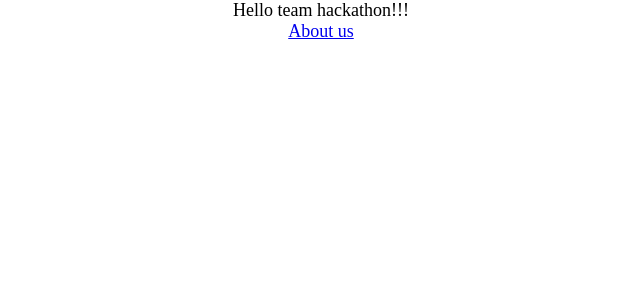
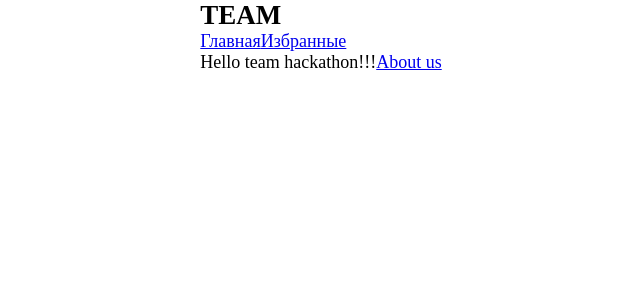
Before and after one commit to KarinaKold/TEAM-hackathon, a React (Vite) app: page / in a window 1280 px wide. Shown: the top 300 px of the page, without its empty margins (319-959 px from the left). Built offline with nearby package versions, Linux system fonts and the light colour scheme.

Commit message:
feat: create Home page, fix routing

```diff
--- a/src/App.jsx
+++ b/src/App.jsx
@@ -1,10 +1,15 @@
-import { Link } from 'react-router';
+import { Link, Outlet } from 'react-router';
+import { Navbar } from './components';
 
 export const App = () => {
 	return (
-		<div style={{ display: 'flex', flexDirection: 'column', alignItems: 'center' }}>
+		<div className="flex flex-col items-center">
+			<Navbar />
 			Hello team hackathon!!!
-			<Link to="/about">About us</Link>
+			<Link className="text-cyan-800" to="/about">
+				About us
+			</Link>
+			<Outlet />
 		</div>
 	);
 };
--- /dev/null
+++ b/src/components/dropdown/Dropdown.jsx
@@ -0,0 +1,12 @@
+import { Link } from 'react-router';
+
+export const Dropdown = () => {
+	return (
+		<div>
+			Hello team hackathon!!!
+			<Link className="text-cyan-800" to="/about">
+				About us
+			</Link>
+		</div>
+	);
+};
--- a/src/components/index.js
+++ b/src/components/index.js
@@ -1,2 +1,3 @@
 export * from './button/Button';
+export * from './dropdown/Dropdown';
 export * from './navbar/Navbar';
--- a/src/index.css
+++ b/src/index.css
@@ -1,7 +1,6 @@
 * {
 	box-sizing: border-box;
-	margin: 0;
-	padding: 0;
+	margin: 0 auto;
 }
 
 body {
--- /dev/null
+++ b/src/pages/FavoritesPage.jsx
@@ -0,0 +1,3 @@
+export const FavoritesPage = () => {
+	return <div>Favorites</div>;
+};
--- a/src/pages/HomePage.jsx
+++ b/src/pages/HomePage.jsx
@@ -1,5 +1,12 @@
+import { Outlet } from 'react-router';
+import { Dropdown, Navbar } from '../components';
+
 export const HomePage = () => {
-  return (
-	<div>HomePage</div>
-  )
-}
+	return (
+		<div className="flex flex-col items-center">
+			<Navbar />
+			<Dropdown />
+			<Outlet />
+		</div>
+	);
+};
--- a/src/pages/index.js
+++ b/src/pages/index.js
@@ -1 +1,2 @@
 export * from './HomePage';
+export * from './FavoritesPage';
```
Also changed, not shown: src/router/router.jsx (+6 -4 lines), 1 other file (tests, documents, lock files or other folders).
